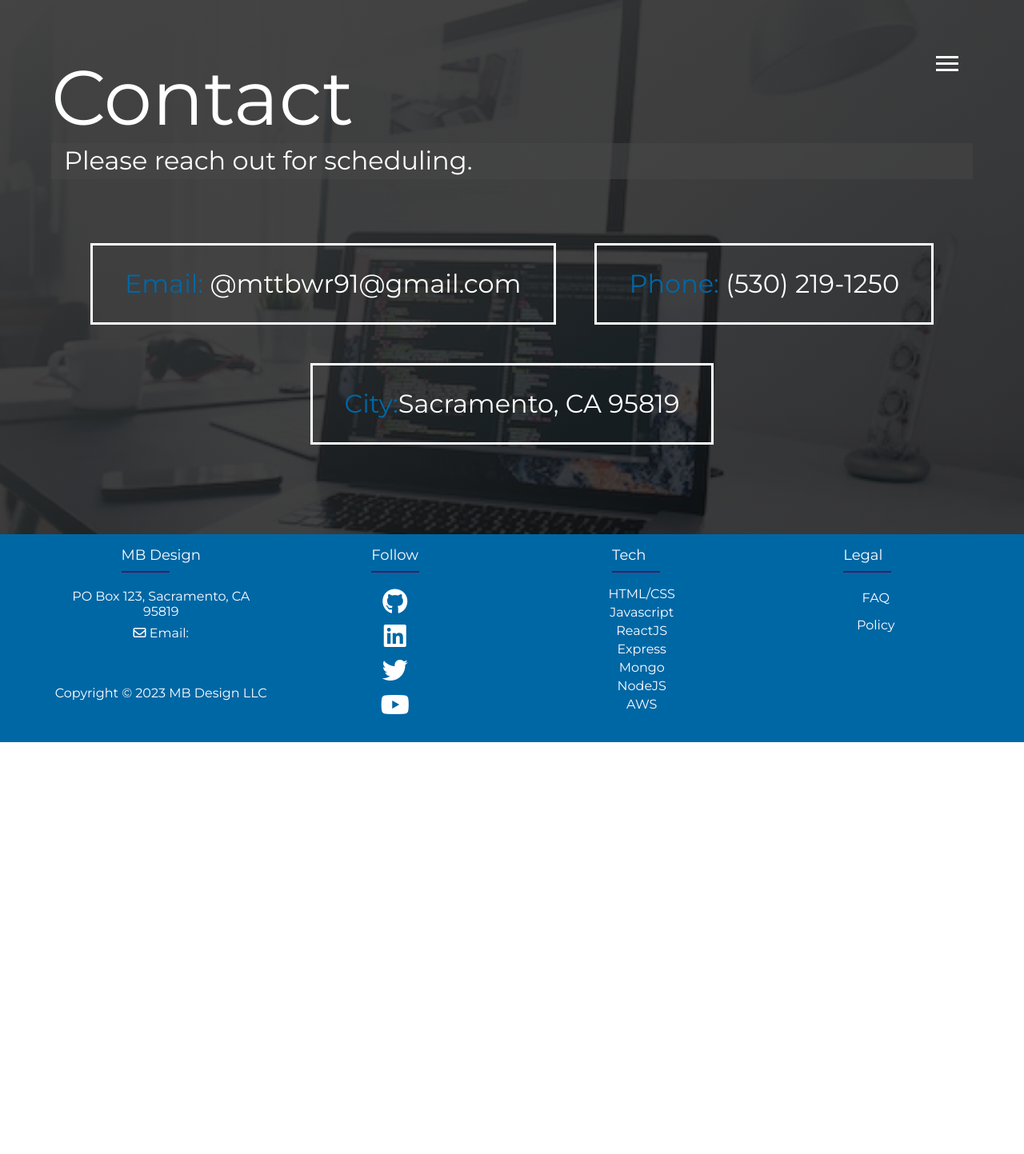
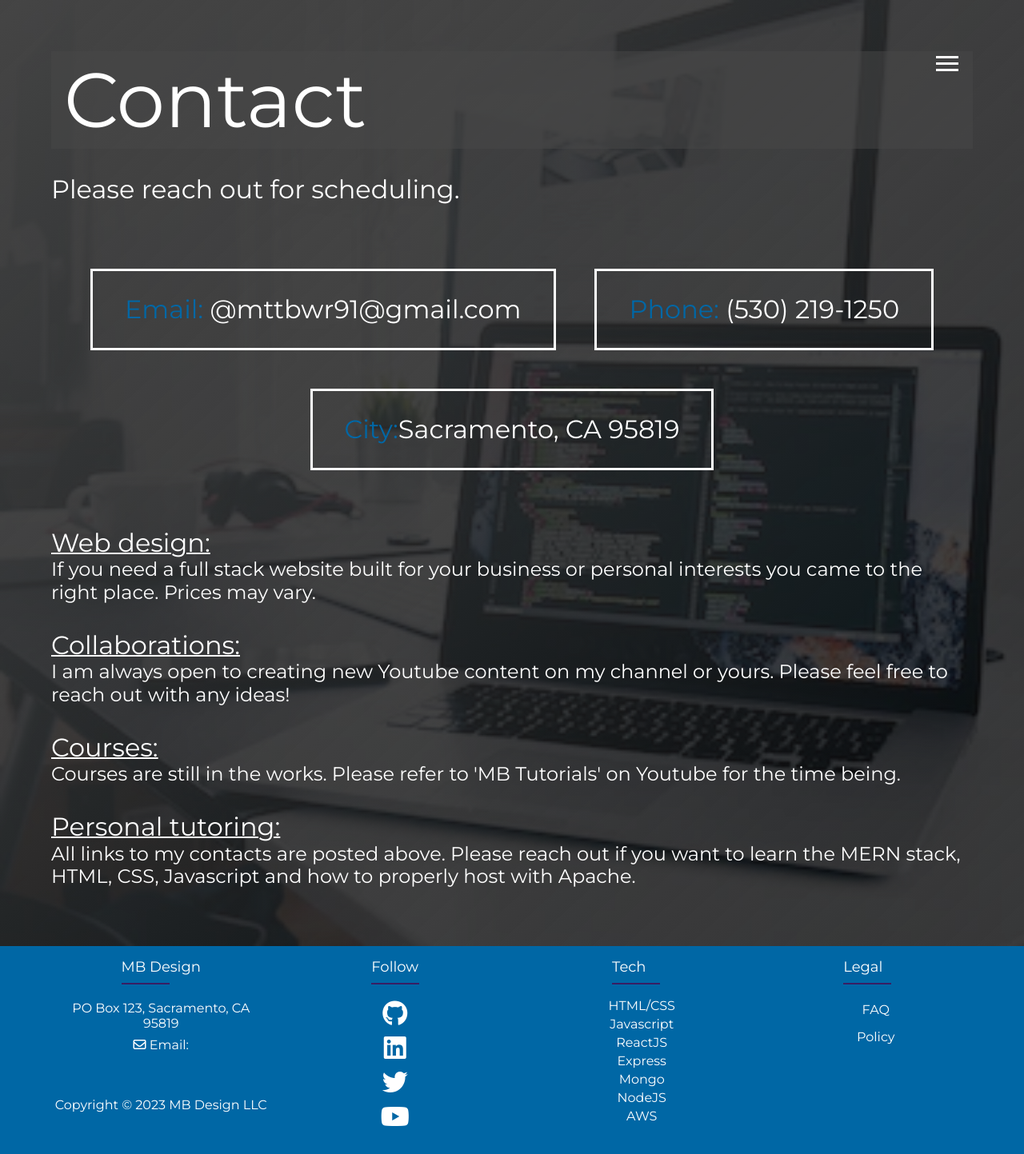
Before and after one commit to mmbower1/mb-business, a React (Create React App) app in the folder client/: page /contact in a window 1280 px wide. Shown: the whole page at 80% size. Before the commit the page ends 928 px from the top, so only its background shows below. Built offline with nearby package versions, Linux system fonts and the light colour scheme; the HTML template or start-up script is replaced by a standard one.

Commit message:
new logo and added services text to contacts page

```diff
--- a/client/public/index.html
+++ b/client/public/index.html
@@ -9,7 +9,7 @@
       name="description"
       content="Web site created using create-react-app"
     />
-    <link rel="apple-touch-icon" href="%PUBLIC_URL%/logo192.png" />
+    <link rel="apple-touch-icon" href="%PUBLIC_URL%/mbdesignlogo.png" />
     <!--
       manifest.json provides metadata used when your web app is installed on a
       user's mobile device or desktop. See https://developers.google.com/web/fundamentals/web-app-manifest/
--- a/client/src/components/header/Header.scss
+++ b/client/src/components/header/Header.scss
@@ -94,10 +94,12 @@ header {
     }
 
     .portrait {
-      background: url("../../img/logo512.png");
+      background: url("../../img/mbdesignlogo.png");
+      background-size: cover;
       border-radius: 50%;
       border: solid 3px $secondary-color;
       height: 250px;
+      position: absolute;
       width: 250px;
     }
   }
--- a/client/src/containers/about/About.scss
+++ b/client/src/containers/about/About.scss
@@ -12,6 +12,7 @@
     .lg-heading {
       font-size: 40px;
     }
+    padding: 1rem;
   }
 
   .about-info {
@@ -55,14 +56,12 @@
     .job {
       align-items: center;
       background: lighten($primary-color, 5);
-      border-bottom: $secondary-color 5px solid;
       background-color: #666;
       display: flex;
       flex-direction: column;
       font-family: "Questrial", sans-serif;
-      justify-content: center;
-      margin-top: -50px;
       padding: 0.5rem;
+      text-align: center;
 
       .youtube-link {
         display: flex;
--- a/client/src/containers/contact/Contact.js
+++ b/client/src/containers/contact/Contact.js
@@ -6,7 +6,7 @@ const Contact = () => {
     <>
       <main id="contact">
         <h1 className="lg-heading">Contact</h1>
-        <h2 className="sm-heading">Please reach out for scheduling.</h2>
+        <h2 className="">Please reach out for scheduling.</h2>
         <div className="boxes">
           <div>
             <span className="text-secondary">Email:</span> @mttbwr91@gmail.com
@@ -19,6 +19,35 @@ const Contact = () => {
             Sacramento, CA 95819
           </div>
         </div>
+        <br />
+        <div className="services">
+          <h2>Web design:</h2>
+          <h4>
+            If you need a full stack website built for your business or personal
+            interests you came to the right place. Prices may vary.
+          </h4>
+
+          <br />
+          <h2>Collaborations:</h2>
+          <h4>
+            I am always open to creating new Youtube content on my channel or
+            yours. Please feel free to reach out with any ideas!
+          </h4>
+
+          <br />
+          <h2>Courses: </h2>
+          <h4>
+            Courses are still in the works. Please refer to 'MB Tutorials' on
+            Youtube for the time being.
+          </h4>
+          <br />
+          <h2>Personal tutoring: </h2>
+          <h4>
+            All links to my contacts are posted above. Please reach out if you
+            want to learn the MERN stack, HTML, CSS, Javascript and how to
+            properly host with Apache.
+          </h4>
+        </div>
       </main>
     </>
   );
--- a/client/src/containers/contact/Contact.scss
+++ b/client/src/containers/contact/Contact.scss
@@ -6,6 +6,12 @@
     url("../../img/3.jpg");
   background-size: cover;
   padding: 4rem;
+
+  .lg-heading {
+    background: rgba(lighten($primary-color, 2), 0.5);
+    margin-bottom: 2rem;
+    padding: 0.2rem 1rem;
+  }
 
   .boxes {
     align-items: center;
@@ -36,4 +42,10 @@
       }
     }
   }
+
+  .services {
+    h2 {
+      text-decoration: underline solid 2px;
+    }
+  }
 }
--- a/client/src/containers/homepage/Homepage.js
+++ b/client/src/containers/homepage/Homepage.js
@@ -21,7 +21,7 @@ const Homepage = () => {
           MB <span className="text-secondary">Design</span>
         </h1>
         <h2 className="sm-heading">
-          Web design, hosting, courses & personal tutoring needs.
+          Web design, collaborations, courses & personal tutoring needs.
         </h2>
         <div className="icons">
           <Link to="">
@@ -31,7 +31,9 @@ const Homepage = () => {
             {/* <img src={expressImg} alt="" /> */}
             ExpressJS
           </Link>
+          &nbsp;&nbsp;
           <i className="fab fa-brands fa-react fa-4x"></i>
+          &nbsp;&nbsp;&nbsp;&nbsp;
           <Link to="">
             <i className="fab fa-brands fa-node fa-4x"></i>
           </Link>
--- a/client/src/containers/homepage/Homepage.scss
+++ b/client/src/containers/homepage/Homepage.scss
@@ -16,6 +16,7 @@ h2,
 h3 {
   &.lg-heading {
     font-size: 6rem;
+    margin-bottom: 1rem;
 
     @media screen and (max-width: 788px) {
       font-size: 3rem;
@@ -48,10 +49,10 @@ h3 {
     margin-top: 1rem;
 
     .expressjs {
-      font-size: 22px;
+      font-size: 24px;
 
       @media (max-width: 500px) {
-        margin-right: 2rem;
+        // margin-right: 2rem;
       }
     }
 
@@ -77,7 +78,7 @@ h3 {
     border: 15px solid $secondary-color;
     cursor: pointer;
     font-size: 30px;
-    padding: 80px;
+    padding: 40px;
     margin: auto;
     margin-top: 40px;
     text-align: center;
@@ -86,7 +87,6 @@ h3 {
     &:hover {
       background: $secondary-color;
       color: set-text-color($secondary-color);
-      padding: 1rem 2rem;
 
       span {
         color: set-text-color($secondary-color);
--- a/client/src/containers/work/Work.scss
+++ b/client/src/containers/work/Work.scss
@@ -11,6 +11,8 @@
     .lg-heading {
       font-size: 40px;
     }
+
+    padding: 2rem;
   }
 
   .projects {
```
Also changed, not shown: client/src/img/mbdesignlogo.png (added).
